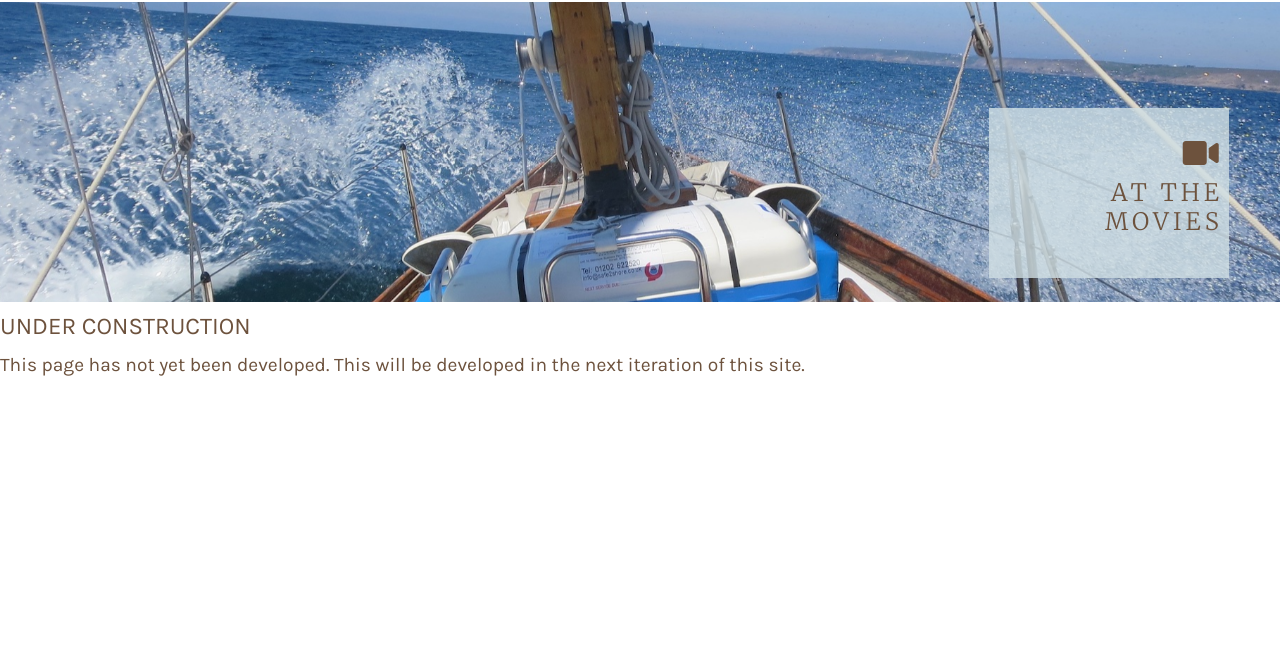
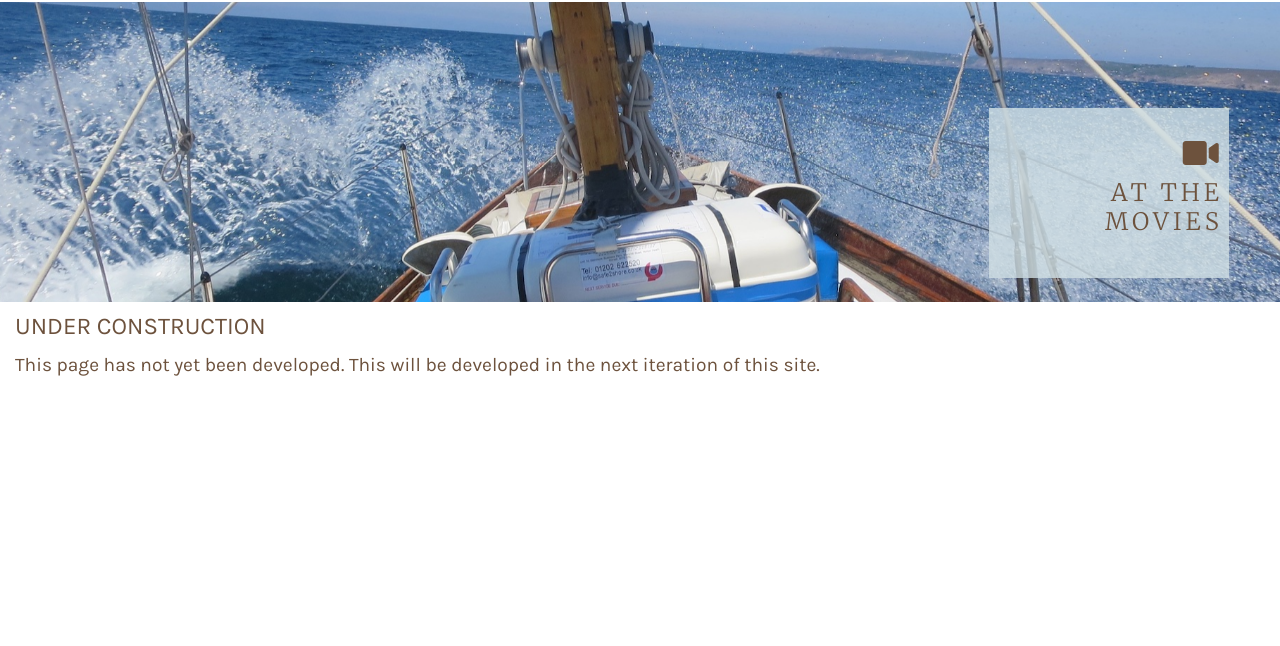
Before and after one commit to mikiburgess/MP1-Wah-Kong, a plain HTML site: page filming.html in a window 1280 px wide. Shown: the part 92-738 px from the top of the page. Drawn offline with nearby package versions, Linux system fonts and the light colour scheme.

Commit message:
Correct contain setting for placeholder text

```diff
--- a/filming.html
+++ b/filming.html
@@ -3,6 +3,8 @@
     WEBSITE FOR WAH KONG II
     ---------------------------------------
     FILMING.HTML
+
+    This page is a placeholder for future work - outside scope of the milestone project.
 -->
 
 <!DOCTYPE html>
@@ -80,16 +82,9 @@
 
 
     <!-- SECTION CONTENT -->
-    <section>
+    <section class="container-fluid">
         <h5>UNDER CONSTRUCTION</h5>
         This page has not yet been developed. This will be developed in the next iteration of this site.
-
-    </section>
-
-
-    <!-- SECTION CONTENT -->
-    <section>
-
     </section>
 
 
```
